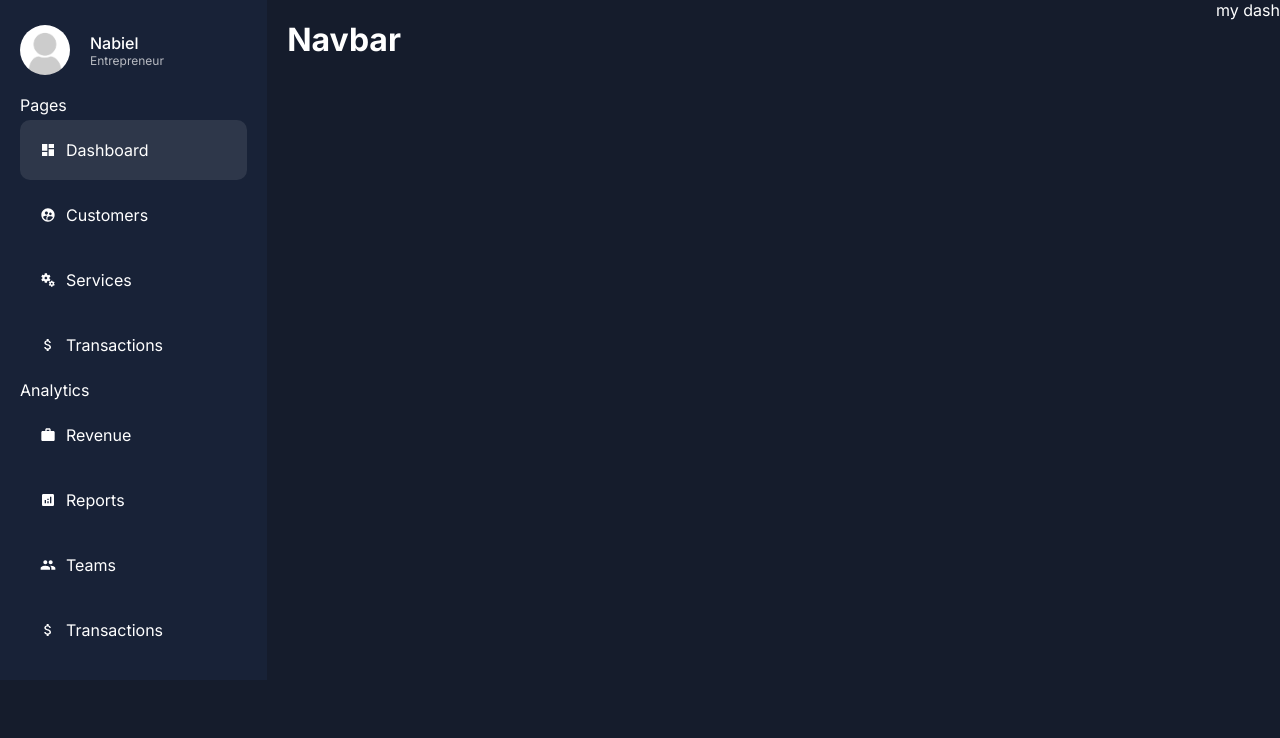
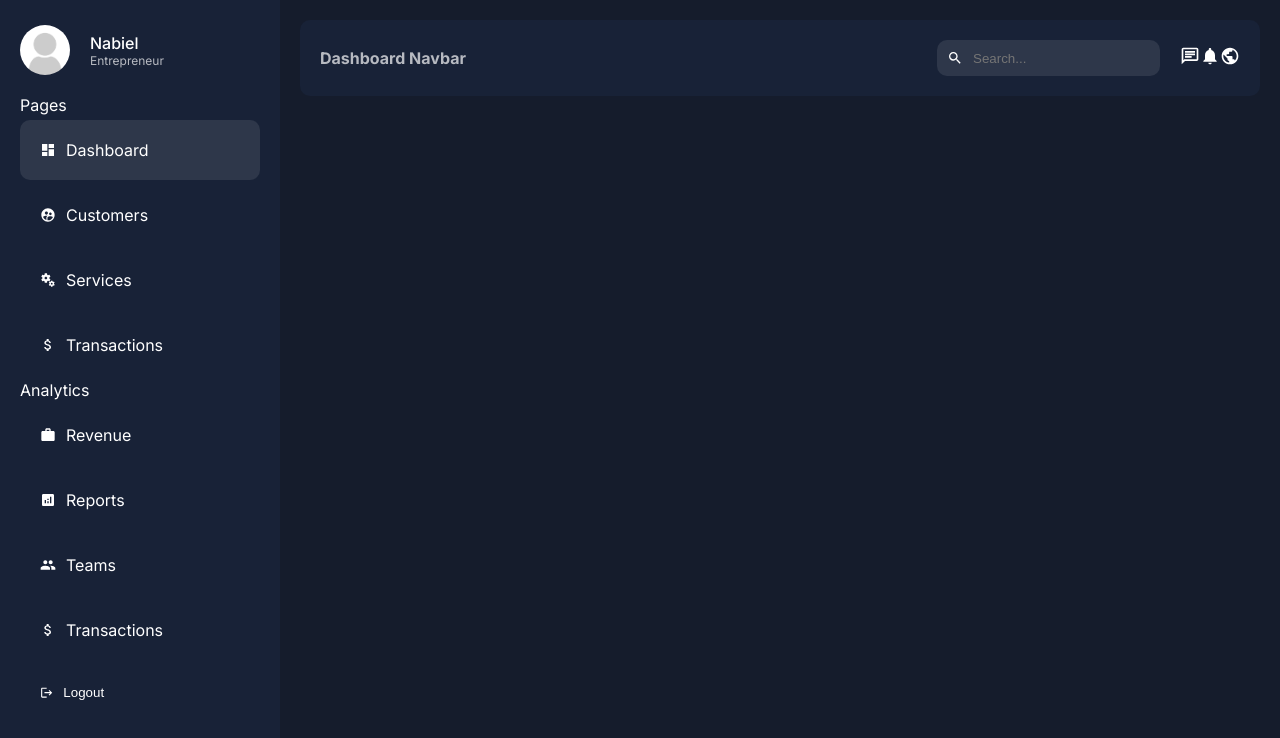
Before and after one commit to jibin7jose/admin-dashboard, a Next.js app: page /dashboard in a window 1280 px wide. Shown: the top 738 px of the page. Built offline with nearby package versions, Linux system fonts and the light colour scheme.

Commit message:
Configured Navbar

```diff
--- a/app/dashboard/customers/page.jsx
+++ b/app/dashboard/customers/page.jsx
@@ -1,6 +1,6 @@
 const CustomersPage = () => {
     return (
-        <div>CustomersPage</div>
+        <></>
     );
 }
 
--- a/app/dashboard/page.jsx
+++ b/app/dashboard/page.jsx
@@ -1,6 +1,6 @@
 function Dashboard() {
     return (
-        <div>my dash</div>
+        <></>
     );
 }
 
--- a/app/dashboard/services/page.jsx
+++ b/app/dashboard/services/page.jsx
@@ -1,6 +1,6 @@
 const ServicesPage = () => {
     return (
-        <div>ServicesPage</div>
+        <></>
     );
 }
 
--- a/app/dashboard/transactions/page.jsx
+++ b/app/dashboard/transactions/page.jsx
@@ -1,6 +1,6 @@
 const TransactionPage = () => {
     return (
-        <div>Transactions</div>
+        <></>
     );
 }
 export default TransactionPage;
--- a/app/ui/dashboard/navbar/navbar.jsx
+++ b/app/ui/dashboard/navbar/navbar.jsx
@@ -1,7 +1,30 @@
+"use client"
+import {
+    MdAnalytics,
+    MdAttachMoney,
+    MdDashboard,
+    MdMiscellaneousServices, MdNotifications, MdOutlineChat, MdPeople, MdPublic, MdSearch,
+    MdSupervisedUserCircle,
+    MdWork
+} from "react-icons/md";
+import {usePathname} from "next/navigation";
+import styles from './navbar.module.css'
 const Navbar = () => {
+    const pathName = usePathname();
     return (
-        <div>
-            <h1>Navbar</h1>
+        <div className={styles.container}>
+            <div className={styles.title}>{pathName.split('/').pop()} navbar</div>
+            <div className={styles.menu}>
+                <div className={styles.search}>
+                    <MdSearch />
+                    <input type='text' placeholder="Search..." className={styles.input} />
+                </div>
+                <div className={styles.icon}>
+                    <MdOutlineChat size={20} />
+                    <MdNotifications size={20} />
+                    <MdPublic size={20} />
+                </div>
+            </div>
         </div>
     );
 }
--- a/app/ui/dashboard/navbar/navbar.module.css
+++ b/app/ui/dashboard/navbar/navbar.module.css
@@ -0,0 +1,33 @@
+.container {
+    padding: 20px;
+    border-radius: 10px;
+    background-color: var(--bgSoft);
+    display: flex;
+    align-items: center;
+    justify-content: space-between;
+}
+.title {
+    color: var(--textSoft);
+    font-weight: bold;
+    text-transform: capitalize;
+}
+.menu {
+    display: flex;
+    align-items: center;
+    gap: 20px;
+}
+
+.search {
+    display: flex;
+    align-items: center;
+    gap: 10px;
+    background-color: #2e374a;
+    padding: 10px;
+    border-radius: 10px;
+}
+
+.input {
+    background-color: transparent;
+    border: none;
+    color: var(--text)
+}
--- a/app/ui/dashboard/sidebar/sidebar.jsx
+++ b/app/ui/dashboard/sidebar/sidebar.jsx
@@ -2,7 +2,7 @@
 import {
     MdAnalytics,
     MdAttachMoney,
-    MdDashboard,
+    MdDashboard, MdLogout,
     MdMiscellaneousServices, MdPeople,
     MdSupervisedUserCircle,
     MdWork
@@ -83,6 +83,9 @@
                    </li>
                ))}
            </ul>
+            <button className={styles.logout}>
+                <MdLogout />
+                Logout</button>
         </div>
     );
 }
--- a/app/ui/dashboard/sidebar/sidebar.module.css
+++ b/app/ui/dashboard/sidebar/sidebar.module.css
@@ -36,3 +36,21 @@
     font-size: 13px;
     margin: 10px 0 ;
 }
+
+.logout {
+    padding: 20px;
+    margin: 5px 0;
+    display: flex;
+    align-items: center;
+    gap: 10px;
+    cursor: pointer;
+    border-radius: 10px;
+    background: none;
+    border: none;
+    width: 100%;
+    color: white;
+}
+
+.logout:hover {
+    background-color: #2e374a;
+}
```
